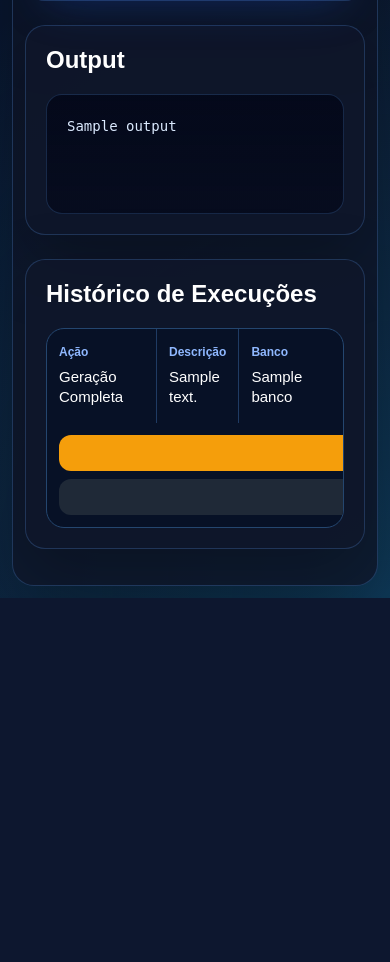
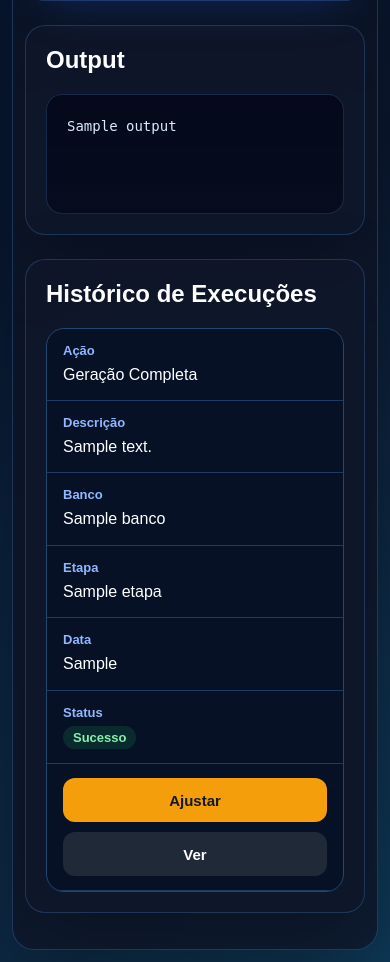
Before and after one commit to viannarezende/modelador-dados-saas, a FastAPI app: template app/templates/dashboard.html in a window 390 px wide. Shown: the part 1352-2314 px from the top of the page. Before the commit the page ends 1950 px from the top, so only its background shows below. Run offline with FastAPI, Linux system fonts and the light colour scheme; the template is opened without the code that fills it: most values are stand-ins (such as "Sample title", 1, 10 or a date in 2020).

```diff
--- a/app/static/css/style.css
+++ b/app/static/css/style.css
@@ -2374,3 +2374,61 @@ textarea#descricao.descricao-textarea:focus {
         font-size: 16px;
     }
 }
+
+/* ===============================
+   RESPONSIVIDADE MOBILE HISTÓRICO
+================================ */
+
+@media (max-width: 768px) {
+    .historico-card-horizontal {
+        display: flex !important;
+        flex-direction: column !important;
+        width: 100% !important;
+        overflow: hidden !important;
+    }
+
+    .historico-col {
+        width: 100% !important;
+        border-right: none !important;
+        border-bottom: 1px solid #1f3b63 !important;
+        padding: 14px 16px !important;
+    }
+
+    .historico-col .label {
+        font-size: 13px !important;
+        margin-bottom: 6px !important;
+    }
+
+    .historico-col .valor {
+        font-size: 16px !important;
+        line-height: 1.4 !important;
+        word-break: normal !important;
+        overflow-wrap: break-word !important;
+    }
+
+    .historico-col-acoes {
+        width: 100% !important;
+        display: flex !important;
+        flex-direction: column !important;
+        gap: 10px !important;
+        padding: 14px 16px !important;
+    }
+
+    .historico-col-acoes form {
+        width: 100% !important;
+    }
+
+    .btn-ajustar,
+    .btn-ver-resposta {
+        width: 100% !important;
+        min-width: 0 !important;
+        height: 44px !important;
+        font-size: 15px !important;
+    }
+
+    .historico-resposta {
+        width: 100% !important;
+        padding: 16px !important;
+        overflow-x: auto !important;
+    }
+}
```
